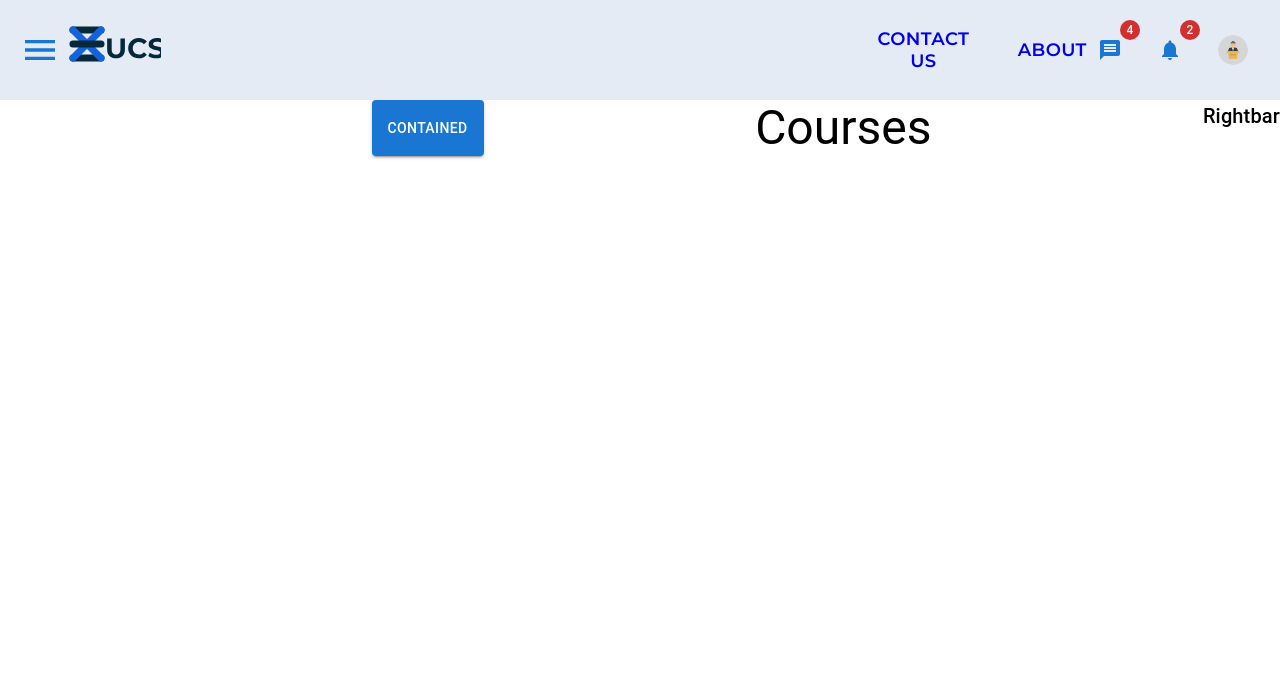
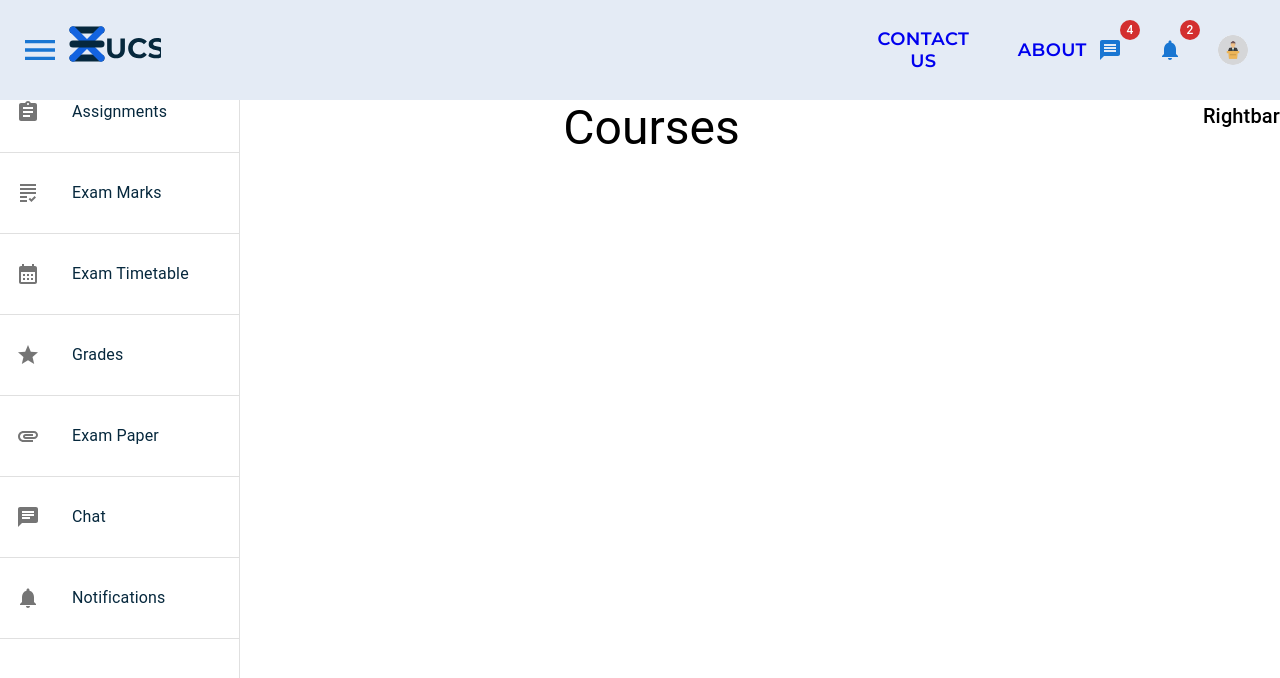
Before and after one commit to Piyu-2018/ucsc_exrms_official, a React (Create React App) app: page /lecturer_assignments in a window 1280 px wide. Shown: the top 678 px of the page. Built offline with nearby package versions, Linux system fonts and the light colour scheme.

Commit message:
commit for lecturer sidebar icons

```diff
--- a/src/Component/Lecturer/LecNavBar.js
+++ b/src/Component/Lecturer/LecNavBar.js
@@ -15,6 +15,7 @@ import MenuItem from '@mui/material/MenuItem';
 import { Avatar, Badge } from '@mui/material';
 import styled from 'styled-components';
 import { Mail, Message, Notifications, Pets } from "@mui/icons-material";
+import { useState } from 'react';
 
 
 const Icons = styled(Box)(({ theme }) => ({
@@ -31,6 +32,21 @@ const pages = [<Button><Link to='/Contacts' style={{ textDecoration: 'none' , fo
                <Button sx={{ marginLeft: "10px"  }}><Link to='/About' style={{ textDecoration: 'none', fontSize: "18px",lineHeight: "22px" ,fontfamily: 'Montserrat',fontWeight: "600"}} >About</Link></Button>];
 
 const LecNavBar = (props) => {
+
+  const [toggle,setToggle] = useState(true);
+
+  function clickHandler(){
+    if(toggle===true){
+      setToggle(false);
+      props.data = toggle;
+
+    }else{
+      setToggle(true);
+      props.data = toggle;
+
+    }
+  }
+
 
 
   const [anchorElNav, setAnchorElNav] = React.useState(null);
--- a/src/pages/Lecturer/LecSidebar.js
+++ b/src/pages/Lecturer/LecSidebar.js
@@ -5,7 +5,9 @@ import InboxIcon from '@mui/icons-material/MoveToInbox';
 import MailIcon from '@mui/icons-material/Mail';
 import {useState} from 'react'
 import { styled, useTheme } from '@mui/material/styles';
-
+import AssignmentIcon from '@mui/icons-material/Assignment';
+import GradingIcon from '@mui/icons-material/Grading';
+import { Attachment, CalendarMonth, Chat, Grade, Notifications } from '@mui/icons-material';
 const drawerWidth = 240;
 
 const Main = styled('main', { shouldForwardProp: (prop) => prop !== 'open' })(
@@ -30,7 +32,8 @@ const Main = styled('main', { shouldForwardProp: (prop) => prop !== 'open' })(
 
 function LecSidebar(toggle) {
 
-const [open, setOpen] = useState(false);
+const [open, setOpen] = useState(true);
+// const [open, setOpen] = useState(false);
 
   const handleDrawerOpen = () => {
     if(open===true){
@@ -43,6 +46,25 @@ const [open, setOpen] = useState(false);
 
 // sx={{display:{xs:"none",sm:"none",md:"block"}}}
 
+  function renderSwitch(param){
+    switch(param){
+      case 0:
+        return <AssignmentIcon/>;
+      case 1:
+        return <GradingIcon/>
+      case 2:
+        return <CalendarMonth/>
+      case 3:
+        return <Grade/>
+      case 4:
+        return <Attachment/>
+      case 5:
+        return <Chat/>
+      case 6:
+        return <Notifications/>
+
+    }
+  }
 
   return (
     <>
@@ -67,19 +89,25 @@ const [open, setOpen] = useState(false);
       <Toolbar/>
       <Box sx={{ overflow: 'auto' }}>
       <List>
-        {['Inbox', 'Starred', 'Send email', 'Drafts'].map((text, index) => (
-          <ListItem key={text} disablePadding>
+        {['Assignments', 'Exam Marks', 'Exam Timetable', 'Grades','Exam Paper','Chat','Notifications'].map((text, index) => (
+          <>
+          <ListItem key={text} sx={{height:"80px"}} disablePadding>
             <ListItemButton>
               <ListItemIcon>
-                {index % 2 === 0 ? <InboxIcon /> : <MailIcon />}
+                {renderSwitch(index)}
+                {/* {index % 2 === 0 ? <InboxIcon /> : <MailIcon />} */}
               </ListItemIcon>
               <ListItemText primary={text} />
             </ListItemButton>
+
           </ListItem>
+          <Divider />
+          </>
+
         ))}
       </List>
-      <Divider />
-      <List>
+      {/* <Divider /> */}
+      {/* <List>
         {['All mail', 'Trash', 'Spam'].map((text, index) => (
           <ListItem key={text} disablePadding>
             <ListItemButton>
@@ -90,11 +118,11 @@ const [open, setOpen] = useState(false);
             </ListItemButton>
           </ListItem>
         ))}
-      </List>
+      </List> */}
       </Box>
     </Drawer>
     </Box>
-    <Button variant="contained" onClick={handleDrawerOpen}>Contained</Button>
+    {/* <Button variant="contained" onClick={handleDrawerOpen}>Contained</Button> */}
 
     </>
 
--- a/src/pages/Lecturer/LecturerAssignments.js
+++ b/src/pages/Lecturer/LecturerAssignments.js
@@ -21,8 +21,11 @@ function LecturerAssignments() {
         {/* <Helmet>
             <style>{'body { background: #E4EBF5 !important; }'}</style>
         </Helmet> */}
-        <Box>
-            <LecNavBar props ={toggleSideBar}/>
+        <Box >
+            <LecNavBar />
+
+
+
             <Stack direction="row" spacing={2} justifyContent="space-between">
                 <LecSidebar/>
                 <LecAssignmentCourses/>
```
